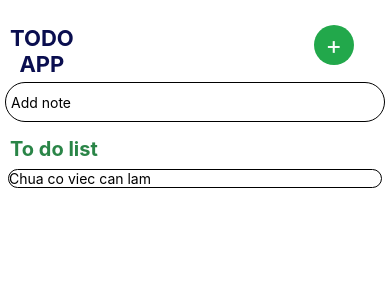
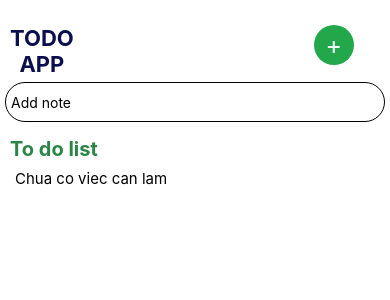
Before and after one commit to JohanTT/CTQM-Phone-Project, a React Native app: screen / in a window 390 px wide. Shown: the top 300 px of the page. Built offline with nearby package versions, Linux system fonts and the light colour scheme.

Commit message:
update 2.4

```diff
--- a/App.js
+++ b/App.js
@@ -10,7 +10,7 @@ const App = () => {
   const renderTask = () => {
     const data = listTask.filter(task => !task.isDone);
     if (!data.length) {
-      return <Text>Chua co viec can lam</Text>;
+      return <Text style={styles.nothing}>Chua co viec can lam</Text>;
     }
 
     return data.map(task => {
@@ -62,7 +62,7 @@ const App = () => {
               key={task.name}
               style={styles.taskContainer}
               onPress={() => {
-                console.log(index);
+                // listTask.splice()
               }}>
               <Text style={styles.taskDone}>{task.name}</Text>
             </TouchableOpacity>
--- a/styles.js
+++ b/styles.js
@@ -30,9 +30,13 @@ const styles = StyleSheet.create({
       fontWeight: 'bold',
       fontSize: 20,
   },
+  nothing: {
+    paddingLeft: 7,
+    fontSize: 15,
+  },
   taskWrapper: {
-      borderWidth: 1,
-      borderRadius: 10,
+      // borderWidth: 1,
+      // borderRadius: 10,
      margin: 8,
   },
   taskContainer: {
```
